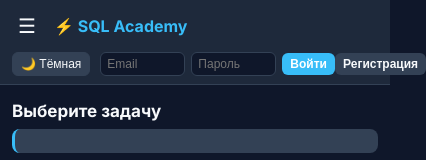
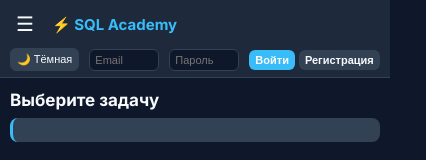
Before and after one commit to vitaliyvaleevFl/sql-academy, a website: page index.html in a window 390 px wide. Shown: the top 160 px of the page, 426 px wide, since content can reach past the window. Drawn offline with nearby package versions, Linux system fonts and the light colour scheme; no server answers.

Commit message:
Fix mobile header layout

```diff
--- a/index.html
+++ b/index.html
@@ -319,31 +319,99 @@
       text-align: center; max-width: 360px; box-shadow: 0 20px 25px -5px rgba(0, 0, 0, 0.5);
     }
 
+    /*
+       АДАПТИВНЫЕ СТИЛИ ДЛЯ МОБИЛЬНЫХ УСТРОЙСТВ (ЭКРАНЫ ДО 768px)*/
     @media (max-width: 768px) {
-      .header { padding: 8px 12px; height: auto; min-height: 52px; flex-wrap: wrap; gap: 8px; }
-      .logo { font-size: 16px; }
-      .auth-block input { width: 85px; padding: 4px 6px; font-size: 12px; }
-      .auth-block button { padding: 4px 8px; font-size: 12px; }
-      .theme-toggle-btn { padding: 4px 8px; font-size: 12px; }
+      .header {
+        padding: 6px 10px;
+        height: auto;
+        min-height: 52px;
+        flex-wrap: wrap;
+        gap: 6px;
+      }
 
+      .logo {
+        font-size: 15px;
+      }
+
+      .auth-block {
+        gap: 4px;
+      }
+
+      .auth-block input {
+        width: 70px;
+        padding: 4px 5px;
+        font-size: 11px;
+      }
+
+      .auth-block button {
+        padding: 4px 6px;
+        font-size: 11px;
+        white-space: nowrap;
+      }
+
+      .theme-toggle-btn {
+        padding: 4px 6px;
+        font-size: 11px;
+      }
+
+      /* Выплывающее боковое меню с тенью */
       .sidebar-left {
-        position: absolute; top: 0; left: 0; bottom: 0; width: 85vw; max-width: 320px;
+        position: absolute;
+        top: 0;
+        left: 0;
+        bottom: 0;
+        width: 85vw;
+        max-width: 320px;
         box-shadow: 10px 0 30px rgba(0, 0, 0, 0.5);
       }
-      .sidebar-left.collapsed { transform: translateX(-100%); width: 85vw; max-width: 320px; opacity: 0; }
 
-      .content-area { flex-direction: column; overflow-y: auto; }
-      .main-content { padding: 16px 12px; overflow-y: visible; }
+      .sidebar-left.collapsed {
+        transform: translateX(-100%);
+        width: 85vw;
+        max-width: 320px;
+        opacity: 0;
+      }
+
+      .content-area {
+        flex-direction: column;
+        overflow-y: auto;
+      }
+
+      .main-content {
+        padding: 12px 10px;
+        overflow-y: visible;
+      }
+
       .resizer { display: none; }
 
       .sidebar-right {
-        width: 100% !important; max-width: 100%; border-top: 1px solid var(--border-color); padding: 16px 12px;
+        width: 100% !important;
+        max-width: 100%;
+        border-top: 1px solid var(--border-color);
+        padding: 16px 12px;
       }
-      .editor-footer { flex-direction: column; align-items: stretch; }
-      .btn-run { width: 100%; padding: 12px; font-size: 15px; }
+
+      .editor-footer {
+        flex-direction: column;
+        align-items: stretch;
+      }
+
+      .btn-run {
+        width: 100%;
+        padding: 12px;
+        font-size: 15px;
+      }
+
       .shortcut-tip { display: none; }
-      .ide-container { height: 210px; }
-      .task-title { font-size: 17px; }
+
+      .ide-container {
+        height: 220px;
+      }
+
+      .task-title {
+        font-size: 17px;
+      }
     }
   </style>
 </head>
```
